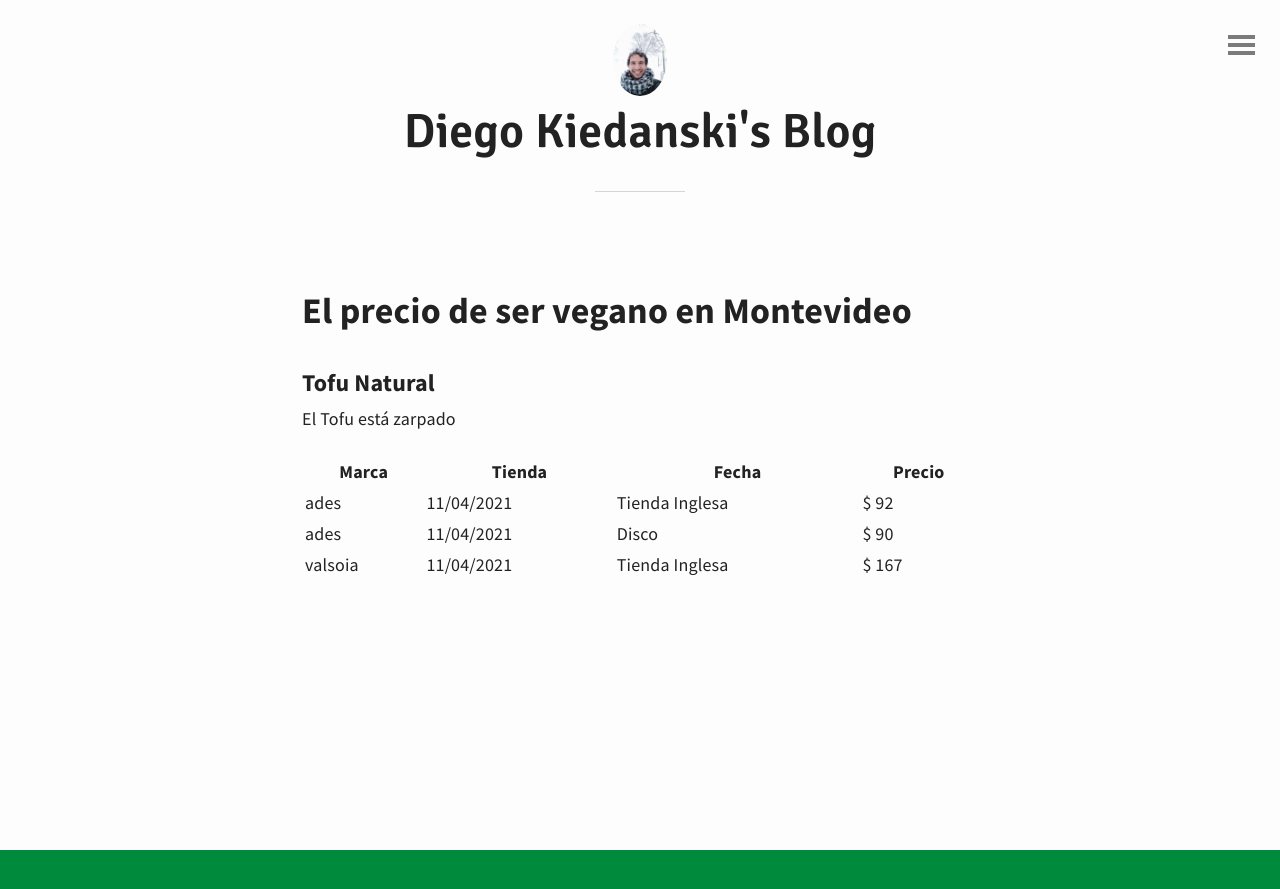
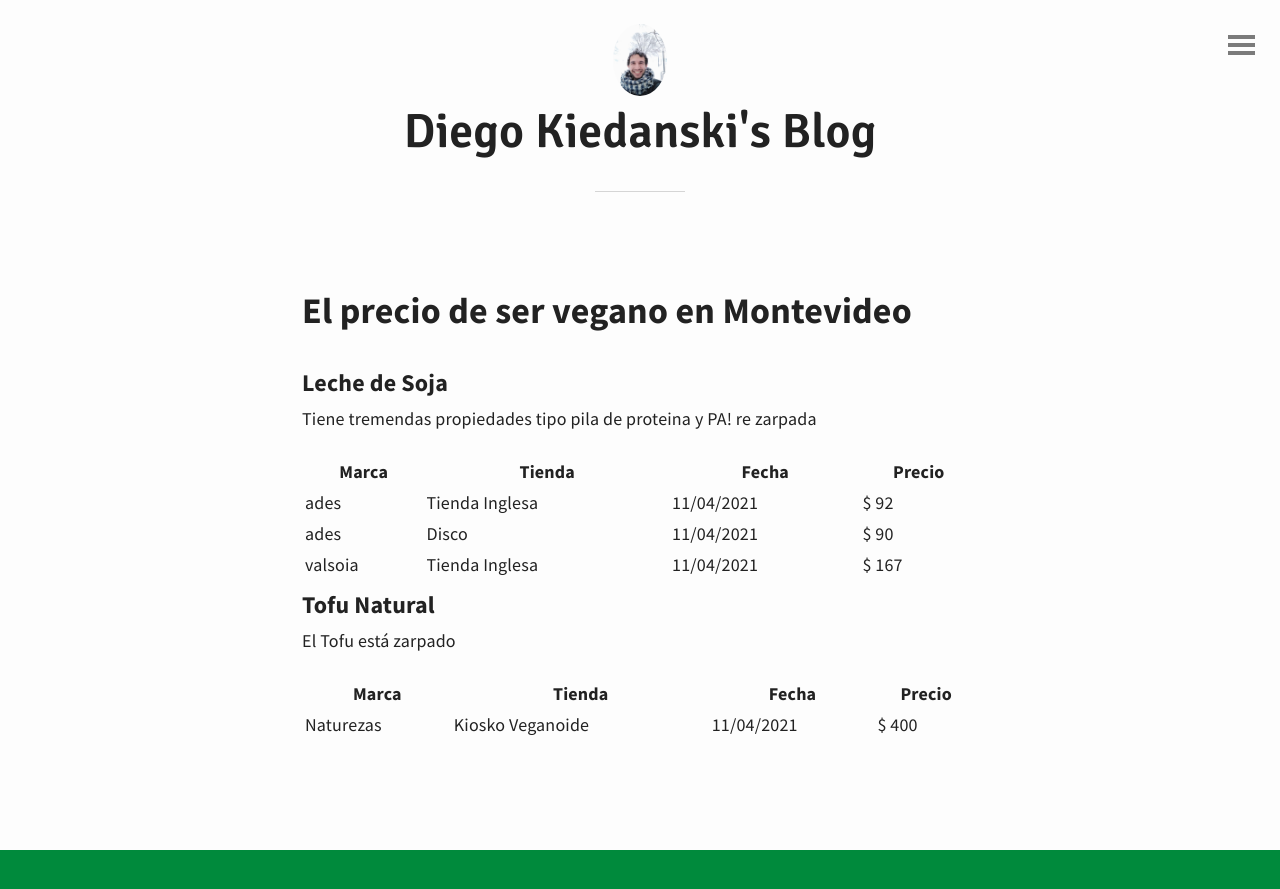
Before and after one commit to gus0k/gus0k.github.io, a Jekyll site: the page built from drafts/el-precio-de-ser-vegano-en-montevideo.md, in a window 1280 px wide. Shown: the top 889 px of the page. Built offline with Jekyll 4.4.1, drawn with Linux system fonts in a browser that asks for light colours; nearby versions of some CDN libraries; comment, search, counter and statistics services are not loaded.

Commit message:
agregando leche de soja otra vez

```diff
--- /dev/null
+++ b/_data/veg_prices_mvd/soymilk.yml
@@ -0,0 +1,15 @@
+name: Leche de Soja
+description: Tiene tremendas propiedades tipo pila de proteina y PA! re zarpada
+price_items:
+  - brand: ades
+    date: 11/04/2021
+    store: Tienda Inglesa
+    price: 92
+  - brand: ades
+    date: 11/04/2021
+    store: Disco
+    price: 90
+  - brand: valsoia
+    date: 11/04/2021
+    store: Tienda Inglesa
+    price: 167
--- a/_data/veg_prices_mvd/tofu.yml
+++ b/_data/veg_prices_mvd/tofu.yml
@@ -1,15 +1,7 @@
 name: Tofu Natural
 description: El Tofu está zarpado
 price_items:
-  - brand: ades
+  - brand: Naturezas
     date: 11/04/2021
-    store: Tienda Inglesa
-    price: 92
-  - brand: ades
-    date: 11/04/2021
-    store: Disco
-    price: 90
-  - brand: valsoia
-    date: 11/04/2021
-    store: Tienda Inglesa
-    price: 167
+    store: Kiosko Veganoide
+    price: 400
--- a/_layouts/prices.html
+++ b/_layouts/prices.html
@@ -26,8 +26,8 @@ layout: default
 
 			<tr>
 				<td>{{ price.brand }}</td>
+				<td>{{ price.store }}</td>
 				<td>{{ price.date }}</td>
-				<td>{{ price.store }}</td>
 				<td>$ {{ price.price }}</td>
 			</tr>
 			{% endfor %}
```
